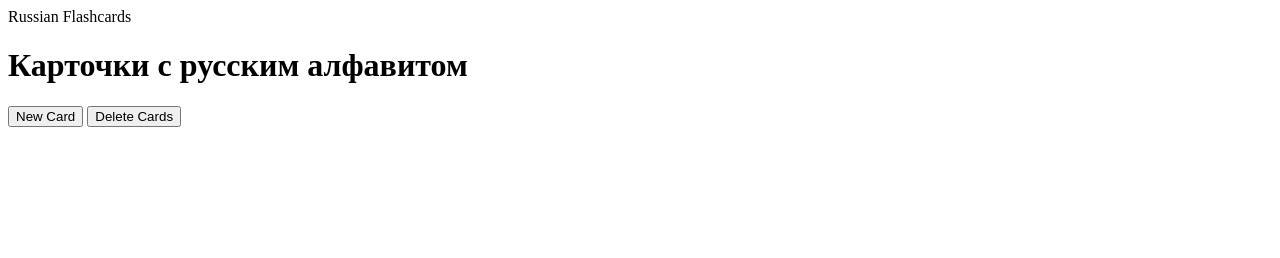
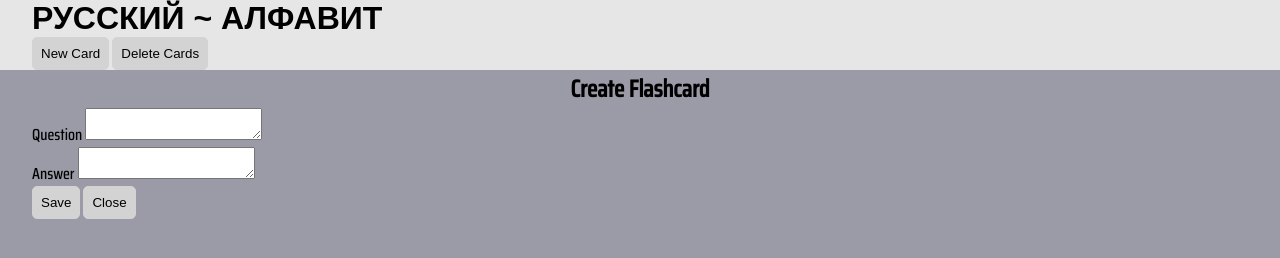
Before and after one commit to TT-615/russianflashcards, a plain HTML site: page index.html in a window 1280 px wide. Drawn offline with Linux system fonts and the light colour scheme.

Commit message:
Favicon, home page details, css, html

```diff
--- a/index.html
+++ b/index.html
@@ -4,7 +4,8 @@
     <meta charset="UTF-8">
     <meta http-equiv="X-UA-Compatible" content="IE=edge">
     <meta name="viewport" content="width=device-width, initial-scale=1.0">
-    <link rel="stylesheet" href="style.css"
+    <link rel= "shortcut icon" href="images/rusbear.png">
+    <link rel="stylesheet" href="style.css">
     <title>Russian Flashcards</title>
 </head>
 <body>
@@ -12,15 +13,29 @@
     <header>
         <div class="container">
             <div class="nav">
-                <h1>Карточки с русским алфавитом</h1>
+                <h1 style="font-family:fantasy">РУССКИЙ ~ АЛФАВИТ</h1>
         </div>
         <div>
-            <button>New Card</button>
-            <button>Delete Cards</button>
+            <button onclick="showCreateCardBox()">New Card</button>
+            <button onclick="delFlashcards()">Delete Cards</button>
         </div>
 
     </header>
+    <div class="container">
+        <div class="create-box">
+            <h2 style="text-align: center;color: black;">Create Flashcard</h2>
+            <label for="question">Question</label>
+            <textarea id="question"></textarea>
+            <br>
+            <label for="answer">Answer</label>
+            <textarea id="answer"></textarea>
+        <div>
+        <button onclick="addFlashcard()">Save</button>
+        <button onclick="hidCreateBox()">Close</button>
+    </div>
+</div>
+<div class="flashcards"></div>
+</div>
     <script src="script.js"></script>
-
 </body>
 </html>
--- /dev/null
+++ b/style.css
@@ -0,0 +1,40 @@
+@import url('https://fonts.googleapis.com/css2?family=Saira+Condensed:wght@500&display=swap');
+
+*{
+  padding: 0;
+  margin: 0;
+  box-sizing: border-box;
+
+}
+body{
+  font-family: 'Saira Condensed', sans-serif;
+  font-size: 1rem;
+  background-color: rgb(154, 155, 167);
+
+}
+header{
+  background-color: rgb(230, 230, 230);
+}
+
+button{
+  padding: 8px;
+  outline: none;
+  cursor: pointer;
+  border: 1px solid lightgray;
+  border-radius: 5px;
+  background-color: lightgray;
+
+}
+button:hover{
+  background-color: red;
+}
+
+.container{
+  width: 95%;
+  margin: auto;
+
+}
+.nav{
+  display: flex;
+  justify-content: space-between;
+}
```
Also changed, not shown: images/rusbear.png (added), index.css (deleted).
